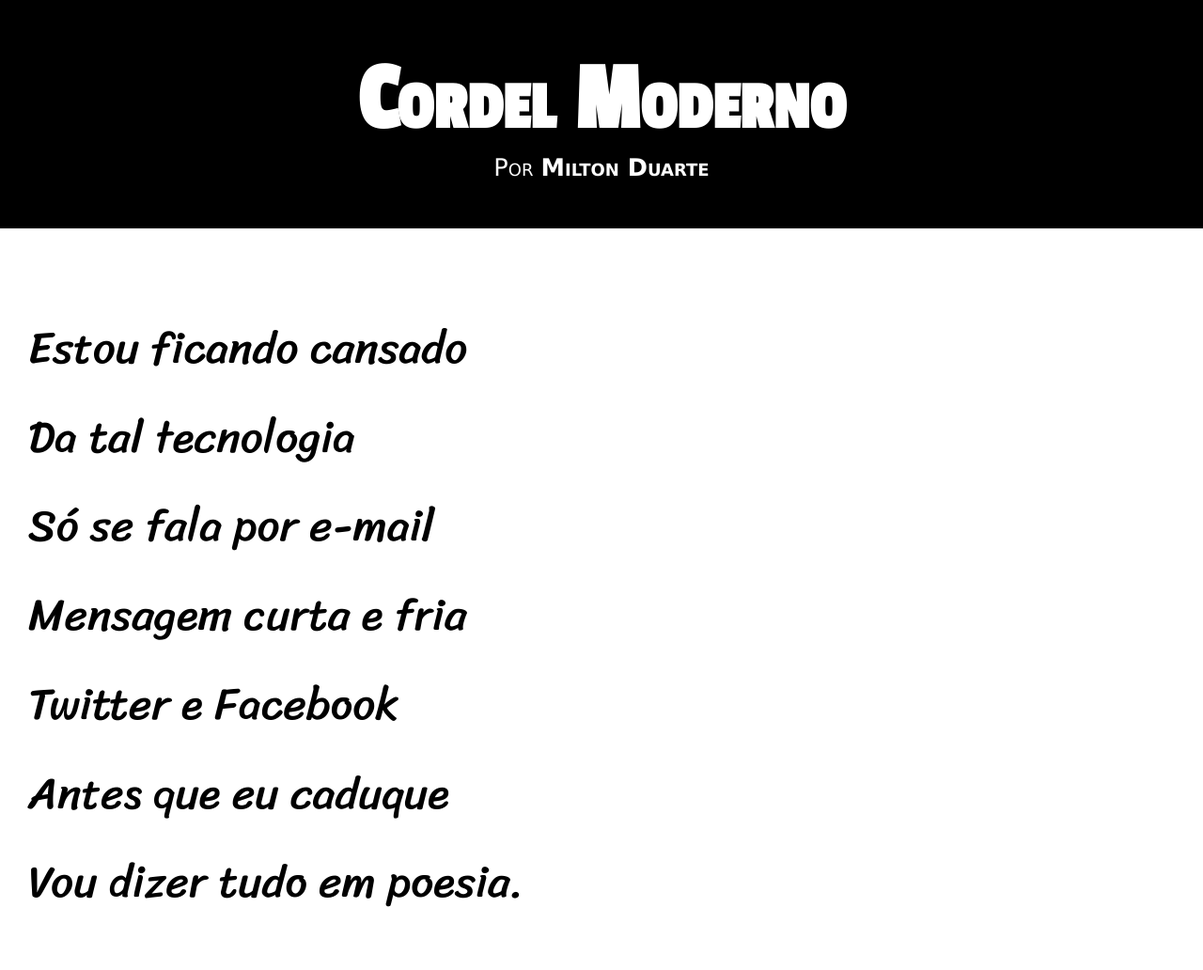
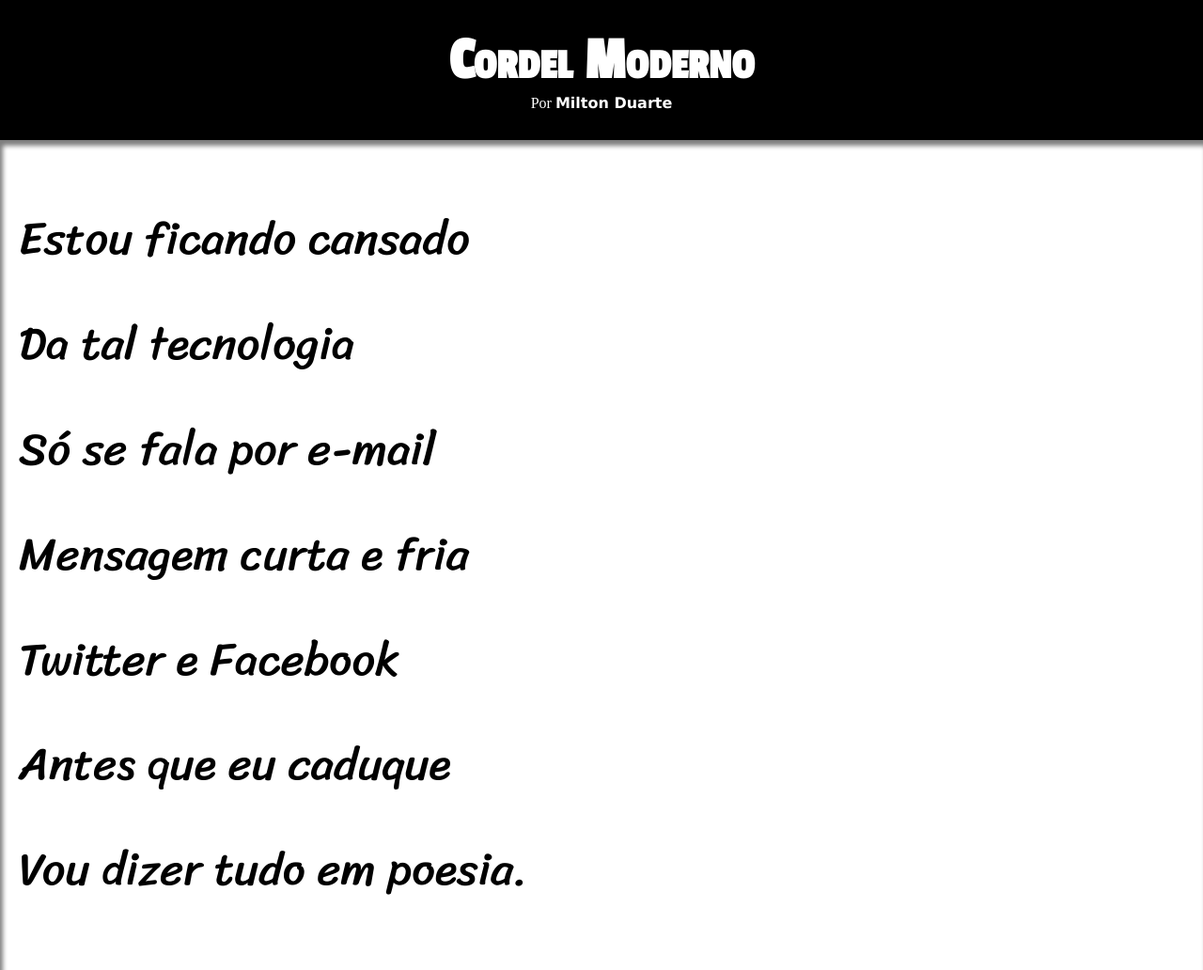
Before and after one commit to victorrocumback/Projeto-Cordel, a plain HTML site: page index.html in a window 1280 px wide. Shown: the top 1032 px of the page at 94% size. Drawn offline with Linux system fonts and the light colour scheme.

Commit message:
outro index

```diff
--- a/estilo/style.css
+++ b/estilo/style.css
@@ -9,89 +9,79 @@
 }
 
 *{
+    margin: 0px;
     padding: 0px;
-    margin:0px;
 }
 
 html, body{
-    min-height: 100vh;
-    background-color: darkgray;
+    background-color: white;
+}
+header{
+    background-color: black;
+    text-align: center;
+    padding: 30px 0px;
 }
 
-header{
-    padding: 50px 0px;
-    text-align: center;
+header h1{
     color: white;
-    background-color: black;
+    font-size:  5vw;
+    font-family: var(--fonte2);
     font-variant: small-caps;
-    font-family: var(--fonte2);
-    font-size: 4vw
 }
 
 header p{
-    font-family: var(--fonte1);
-    font-size:0.5em;
-}
-
-a{
-    font-weight: bolder;
-    text-decoration: none;
     color: white;
 }
 
-a:hover{
+header a{
+    color: white;
+    text-decoration: none;
+    font-family: var(--fonte1);
+    font-weight: bolder;
+}
+
+header a:hover{
+    text-decoration: underline;
     color: moccasin;
-    text-decoration: underline;
 }
 
 section{
-    padding-top: 10vh;
-    padding-bottom: 10vh;
-    padding-left: 30px;
-    line-height: 2em;
+    padding: 50px 20px;
+    line-height: 2.3em;
+    font-size: 2em;
     font-family: var(--fonte3);
-    font-size: 3.7vw;
-}
-
-section p{
-    padding-bottom: 2em;
-
+    font-size: 3.8vw;
 }
 
 section.normal{
     background-color: white;
+    box-shadow: inset 3px 6px 5px rgba(0, 0, 0, 0.514);
 }
 
 section.imagem{
     color: white;
-    background-color: rgb(107, 107, 107);
-    box-shadow: inset 6px 6px 13px rgba(0, 0, 0, 0.432);
+    background-size: cover;
     background-attachment: fixed;
-    background-size: cover;
+    background-position: right center;
 }
 
-section.imagem p{
-    background-color: rgba(0, 0, 0, 0.164);
+section.imagem > p{
+    display: inline-block;
     padding: 5px;
-    display:inline-block;
-    text-shadow: 1px 1px 0px black;
+    border-radius: 5px;
+    text-shadow: 1px 1px 1px rgba(0, 0, 0, 0.507);    background-color: rgba(0, 0, 0, 0.301);
 }
 
 section#img01{
-    background-image: url('../imagens/background001.jpg');
-    background-position: right center;
-
+    background-image: url('../imagens/background001.jpg') ;
 }
 
 section#img02{
     background-image: url('../imagens/background002.jpg');
-    background-position: right center;
+}
 
-}
 footer{
     background-color: black;
     color: white;
     text-align: center;
-    padding: 5px;
-    font-family: var(--fonte1);
 }
--- a/index.html
+++ b/index.html
@@ -10,9 +10,9 @@
 <body>
     <header>
         <h1>Cordel Moderno</h1>
-        <p>Por <a href="https://www.recantodasletras.com.br/poesias/3186743" target="_blank">Milton Duarte</a></p>
+        <p>Por <a href="#">Milton Duarte</a></p>
     </header>
-    <main>
+
     <section class="normal">
         <p>
             Estou ficando cansado<br>
@@ -21,11 +21,11 @@
             Mensagem curta e fria<br>
             Twitter e Facebook<br>
             Antes que eu caduque<br>
-                Vou dizer tudo em poesia.<br>
+            Vou dizer tudo em poesia.
         </p>
     </section>
 
-        <section class="imagem" id="img01">
+    <section class="imagem" id="img01" >
         <p>
             Não é mais como era antes<br>
             É tudo abreviado<br>
@@ -45,7 +45,7 @@
             Ou vai até no começo<br>
             Agora é .com<br>
             Se o saite é muito bom<br>
-                Ele vale um alto preço.<br>
+            Ele vale um alto preço.
         </p>
         <p>
             Pra piorar a liguagem<br>
@@ -79,6 +79,7 @@
             Abriu outro aplicativo<br>
             O mundo ficou cativo<br>
             Da tecnologia do agora.<br>
+
             Felizmente, pra orar<br>
             Não precisa de internet<br>
             Deus escuta todo mundo<br>
@@ -88,10 +89,8 @@
             Deixe que Deus interprete.
         </p>
     </section>
-    </main>
-
     <footer>
-    Site Criado por <a href="https://victordevv.github.com" target="_blank">Victor Rocumback</a> &copy;
+        <p>Criado Por <strong>Victor Rocumback</strong> &copy;</p>
     </footer>
 </body>
 </html>
```
Lines whose indentation alone changed are shown as unchanged.
